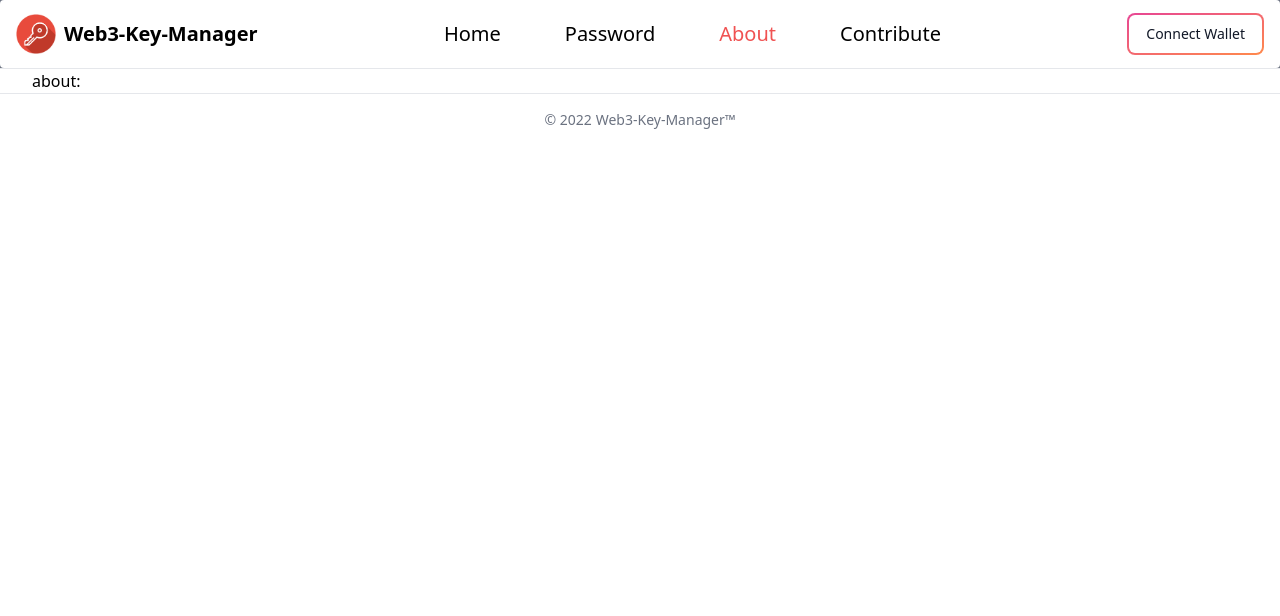
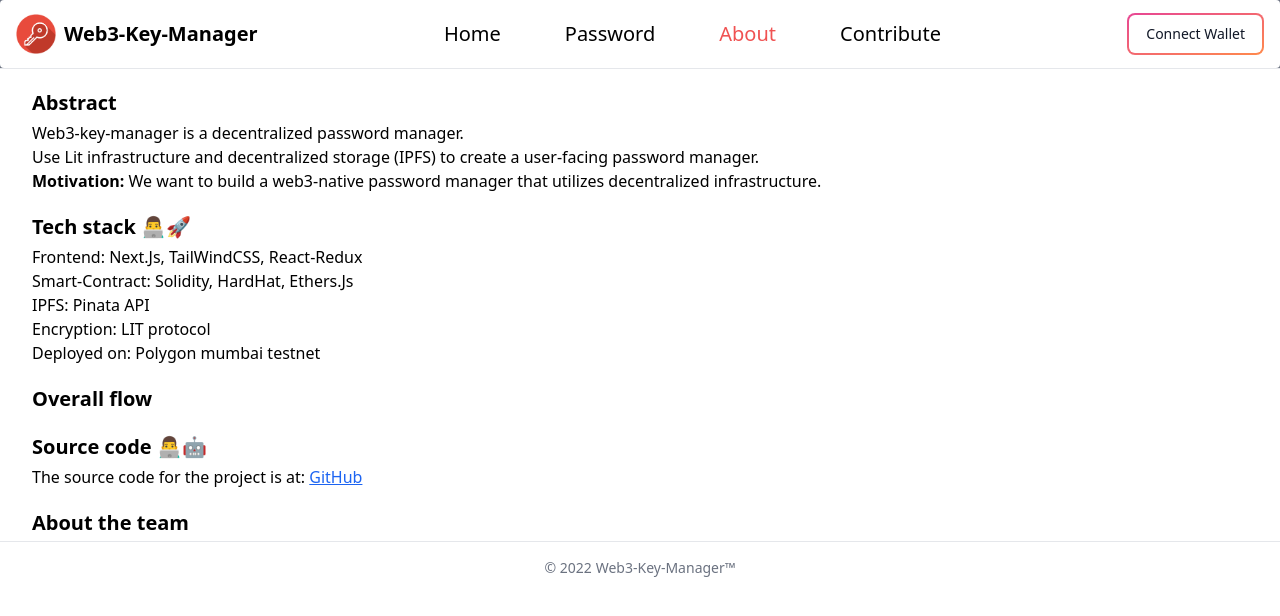
Before and after one commit to deependujha/web3-key-manager, a Next.js app in the folder frontend/: page /about in a window 1280 px wide. Shown: the top 616 px of the page. Built offline with nearby package versions, Linux system fonts and the light colour scheme.

Commit message:
half of about pages done

```diff
--- /dev/null
+++ b/frontend/components/about/AboutComponent.jsx
@@ -0,0 +1,21 @@
+import React from 'react';
+import Abstract from './Abstract';
+import SourceCode from './SourceCode';
+import TechStack from './TechStack';
+
+const AboutComponent = () => {
+	return (
+		<div>
+			<div className="text-xl font-bold mt-5 mb-1"> Abstract</div>
+			<Abstract />
+			<div className="text-xl font-bold mt-5 mb-1">Tech stack 👨‍💻🚀</div>
+			<TechStack />
+			<div className="text-xl font-bold mt-5 mb-1">Overall flow</div>
+			<div className="text-xl font-bold mt-5 mb-1">Source code 👨‍💻🤖 </div>
+			<SourceCode />
+			<div className="text-xl font-bold mt-5 mb-1">About the team</div>
+		</div>
+	);
+};
+
+export default AboutComponent;
--- /dev/null
+++ b/frontend/components/about/Abstract.jsx
@@ -0,0 +1,22 @@
+import React from 'react';
+
+const Abstract = () => {
+	return (
+		<div>
+			<div>Web3-key-manager is a decentralized password manager.</div>
+			<div>
+				Use Lit infrastructure and decentralized storage (IPFS) to create a
+				user-facing password manager.
+			</div>
+			<div>
+				<span className="font-bold">Motivation: </span>
+				<span>
+					We want to build a web3-native password manager that utilizes
+					decentralized infrastructure.
+				</span>
+			</div>
+		</div>
+	);
+};
+
+export default Abstract;
--- /dev/null
+++ b/frontend/components/about/SourceCode.jsx
@@ -0,0 +1,18 @@
+import React from 'react';
+
+const SourceCode = () => {
+	return (
+		<div>
+			The source code for the project is at:{' '}
+			<a
+				href="https://github.com/deependujha/web3-key-manager"
+				className="text-blue-600 underline"
+				target="_blank"
+			>
+				GitHub
+			</a>
+		</div>
+	);
+};
+
+export default SourceCode;
--- /dev/null
+++ b/frontend/components/about/TechStack.jsx
@@ -0,0 +1,15 @@
+import React from 'react';
+
+const TechStack = () => {
+	return (
+		<div>
+			<div>Frontend: Next.Js, TailWindCSS, React-Redux</div>
+			<div>Smart-Contract: Solidity, HardHat, Ethers.Js</div>
+			<div>IPFS: Pinata API</div>
+			<div>Encryption: LIT protocol</div>
+			<div>Deployed on: Polygon mumbai testnet</div>
+		</div>
+	);
+};
+
+export default TechStack;
--- a/frontend/pages/about.js
+++ b/frontend/pages/about.js
@@ -2,6 +2,7 @@
 import { useEffect } from 'react';
 import styles from '../styles/Home.module.css';
 import { useSelector, useDispatch } from 'react-redux';
+import AboutComponent from '../components/about/AboutComponent';
 
 const about = ({ setCurrPage }) => {
 	const count = useSelector((state) => state.usr.signer);
@@ -12,7 +13,7 @@
 
 	return (
 		<div className={styles.container}>
-			<div>about: </div>
+			<AboutComponent />
 		</div>
 	);
 };
```
